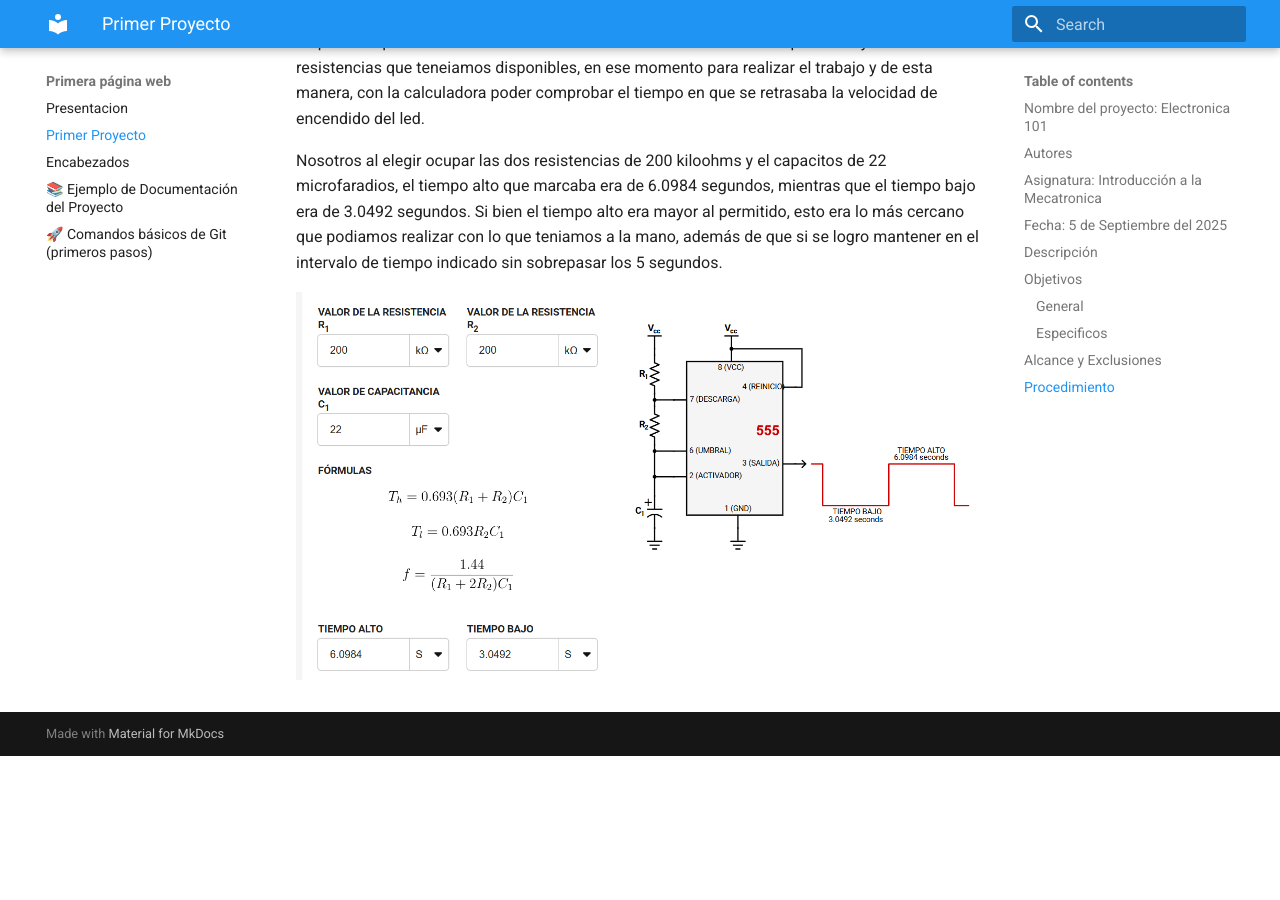
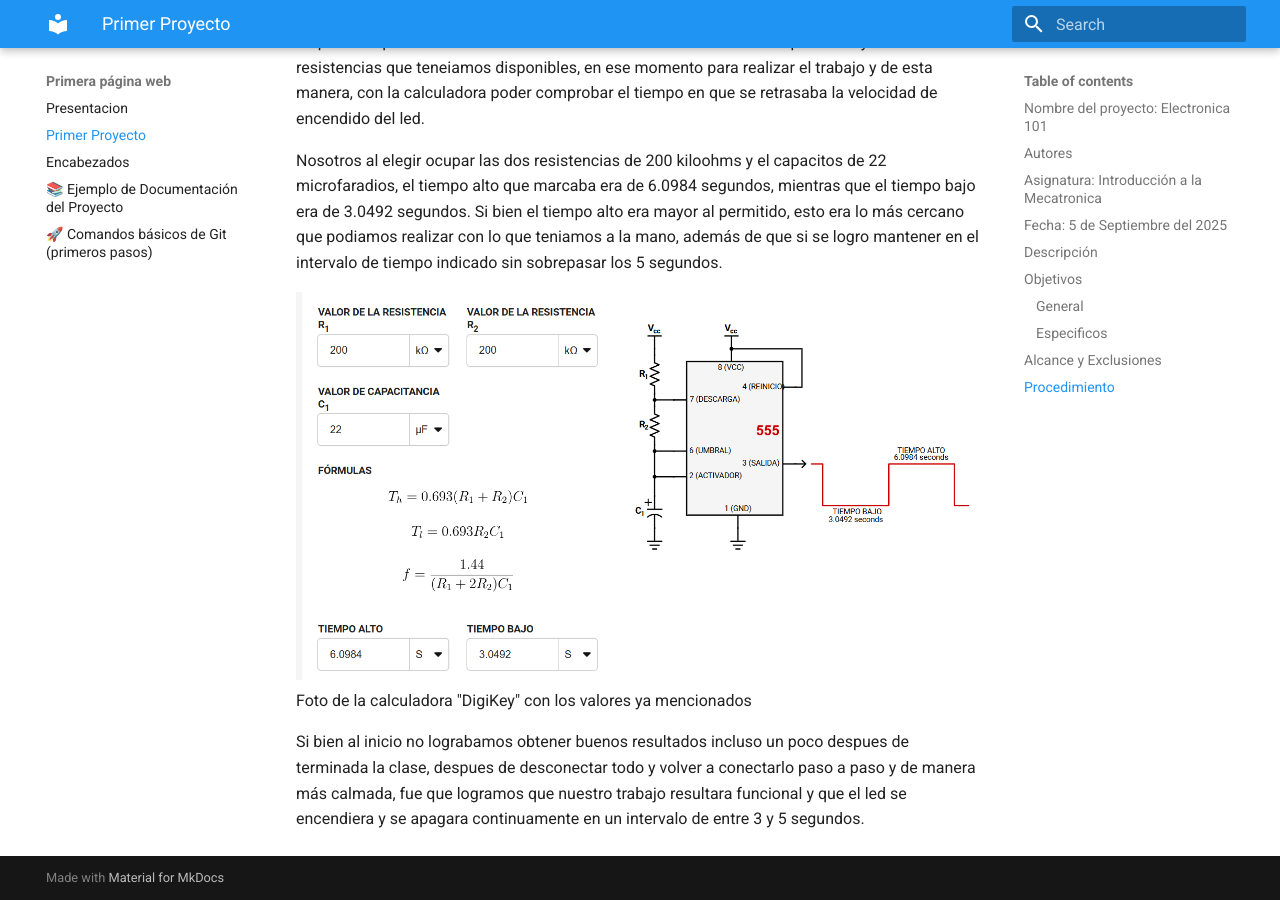
Before and after one commit to Rodrigo-ZC/ZC-ARCHS, an MkDocs documentation site: the page built from docs/PrimerProyecto.md, in a window 1280 px wide and 900 px high, scrolled down 1342 px. Built offline with MkDocs 1.6.1 and Material for MkDocs 9.7.7, drawn with Linux system fonts in a browser that asks for light colours; before the commit the page ends 2098 px from its top, so only the background shows below that.

Commit message:
redaccion final

```diff
--- a/docs/PrimerProyecto.md
+++ b/docs/PrimerProyecto.md
@@ -32,3 +32,6 @@ Nosotros al elegir ocupar las dos resistencias de 200 kiloohms y el capacitos de
 
 
 ![Diagrama del sistema](recursos/imgs/Calculadora.png)
+Foto de la calculadora "DigiKey" con los valores ya mencionados
+
+Si bien al inicio no lograbamos obtener buenos resultados incluso un poco despues de terminada la clase, despues de desconectar todo y volver a conectarlo paso a paso y de manera más calmada, fue que logramos que nuestro trabajo resultara funcional y que el led se encendiera y se apagara continuamente en un intervalo de entre 3 y 5 segundos.
```
